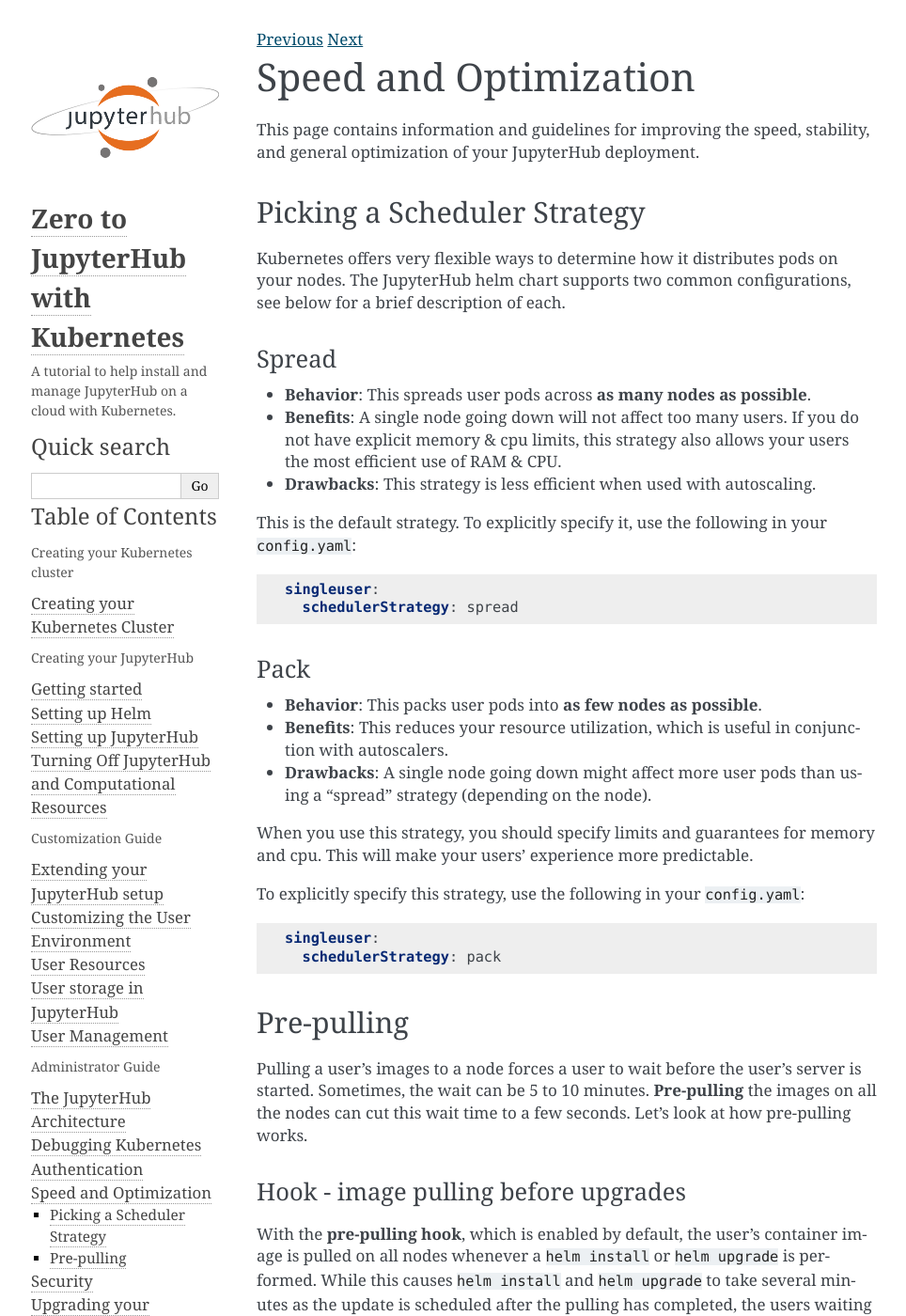
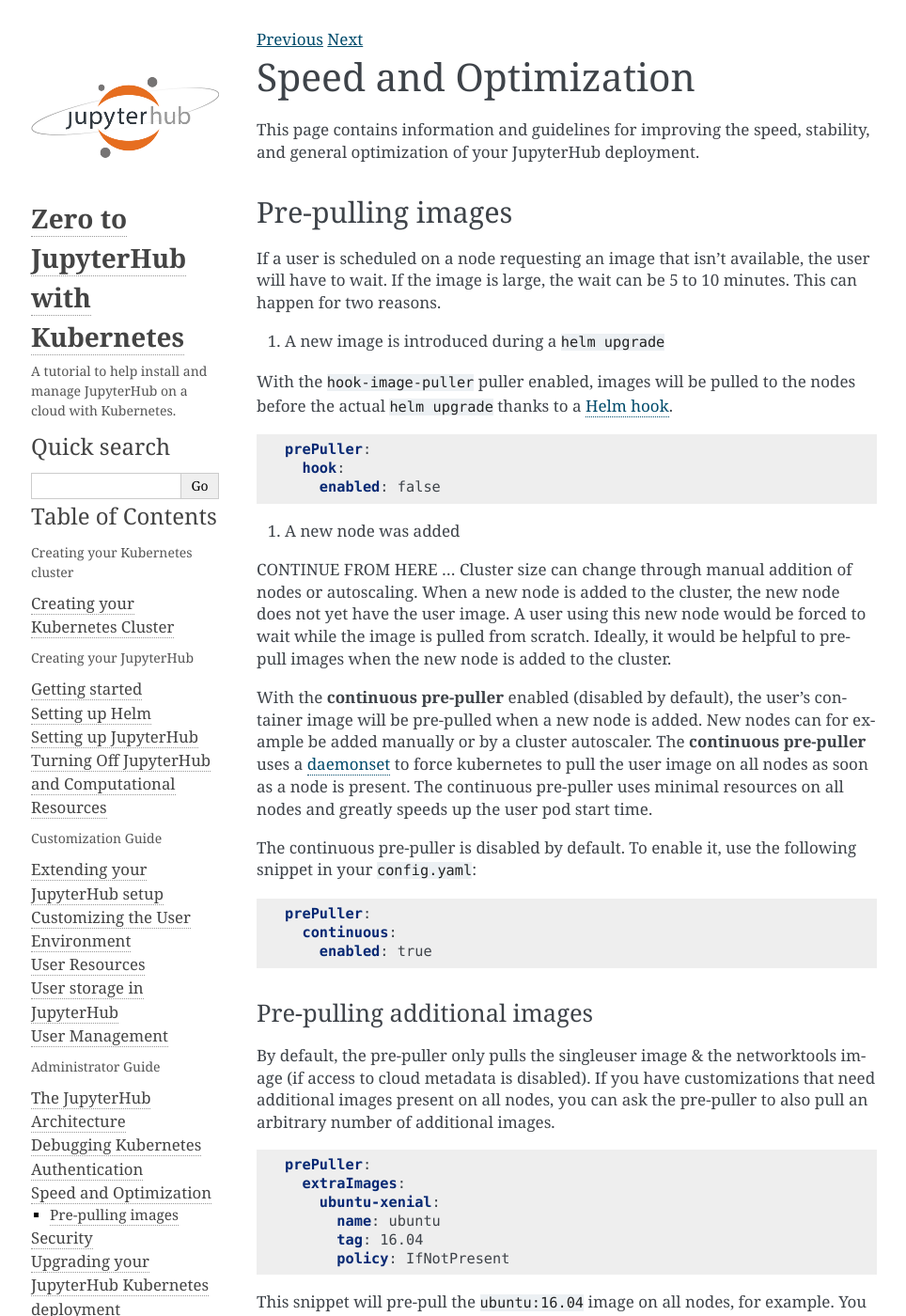
Before and after one commit to jupyterhub/zero-to-jupyterhub-k8s, a Sphinx documentation site: the page built from doc/source/optimization.md, in a window 1280 px wide and 1400 px high. Shown: the whole window at 94% size, without its empty margins (147-1111 px from the left). Built offline with Sphinx 7.4.7, drawn with Linux system fonts in a browser that asks for light colours; some of the changed text lies outside the part shown.

Commit message:
doc sync...

````diff
--- a/doc/source/optimization.md
+++ b/doc/source/optimization.md
@@ -3,70 +3,17 @@
 This page contains information and guidelines for improving the speed,
 stability, and general optimization of your JupyterHub deployment.
 
-## Picking a Scheduler Strategy
+## Pre-pulling images
 
-Kubernetes offers very flexible ways to determine how it distributes pods on
-your nodes. The JupyterHub helm chart supports two common configurations, see
-below for a brief description of each.
+If a user is scheduled on a node requesting an image that isn't available, the
+user will have to wait. If the image is large, the wait can be 5 to 10 minutes.
+This can happen for two reasons.
 
-### Spread
+1. A new image is introduced during a `helm upgrade`
 
-* **Behavior**: This spreads user pods across **as many nodes as possible**.
-* **Benefits**: A single node going down will not affect too many users. If you
-  do not have explicit memory & cpu limits, this strategy also allows your users
-  the most efficient use of RAM & CPU.
-* **Drawbacks**: This strategy is less efficient when used with autoscaling.
-
-This is the default strategy. To explicitly specify it, use the following in
-your `config.yaml`:
-
-```yaml
-singleuser:
-  schedulerStrategy: spread
-```
-
-### Pack
-
-* **Behavior**: This packs user pods into **as few nodes as possible**.
-* **Benefits**: This reduces your resource utilization, which is useful in
-  conjunction with autoscalers.
-* **Drawbacks**: A single node going down might affect more user pods than using
-  a "spread" strategy (depending on the node).
-
-When you use this strategy, you should specify limits and guarantees for memory
-and cpu. This will make your users' experience more predictable.
-
-To explicitly specify this strategy, use the following in your `config.yaml`:
-
-```yaml
-singleuser:
-  schedulerStrategy: pack
-```
-
-## Pre-pulling
-
-Pulling a user's images to a node forces a user to wait before the user's server
-is started. Sometimes, the wait can be 5 to 10 minutes. **Pre-pulling** the
-images on all the nodes can cut this wait time to a few seconds. Let's look at
-how pre-pulling works.
-
-### Hook - image pulling before upgrades
-
-With the **pre-pulling hook**, which is enabled by default, the user's container
-image is pulled on all nodes whenever a `helm install` or `helm upgrade` is
-performed. While this causes `helm install` and `helm upgrade` to take several
-minutes as the update is scheduled after the pulling has completed, the users
-waiting time will decrease and become more reliable.
-
-With the default helm upgrade settings, a `helm install` or `helm upgrade` will
-allow 5 minutes of image pulling before timing out. This wait time is
-configurable by passing the `--wait <seconds>` flag to the `helm` commands.
-
-We recommend using pre-pulling. For the rare cases where you have a good reason
-to disable it, pre-pulling can be disabled. To disable the pre-pulling during
-`helm install` and `helm upgrade`, you can use the following snippet in your
-`config.yaml`:
-
+With the `hook-image-puller` puller enabled, images will be pulled to the nodes
+before the actual `helm upgrade` thanks to a [Helm
+hook](https://docs.helm.sh/developing_charts/#hooks).
 
 ```yaml
 prePuller:
@@ -74,9 +21,9 @@
     enabled: false
 ```
 
-### Continuous - image pulling for added nodes
+2. A new node was added
 
-Cluster size can change through manual addition of nodes or autoscaling. When a
+CONTINUE FROM HERE ... Cluster size can change through manual addition of nodes or autoscaling. When a
 new node is added to the cluster, the new node does not yet have the user image.
 A user using this new node would be forced to wait while the image is pulled
 from scratch. Ideally, it would be helpful to pre-pull images when the new node
````
Also changed, not shown: doc/source/advanced.md (+3 -3 lines).
